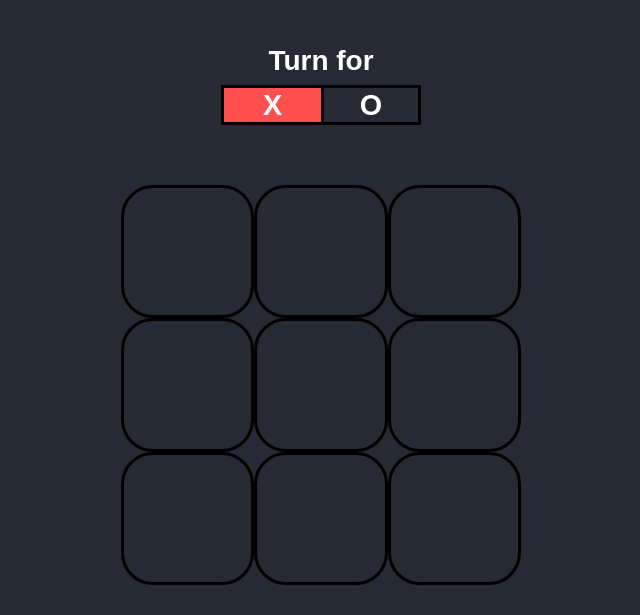
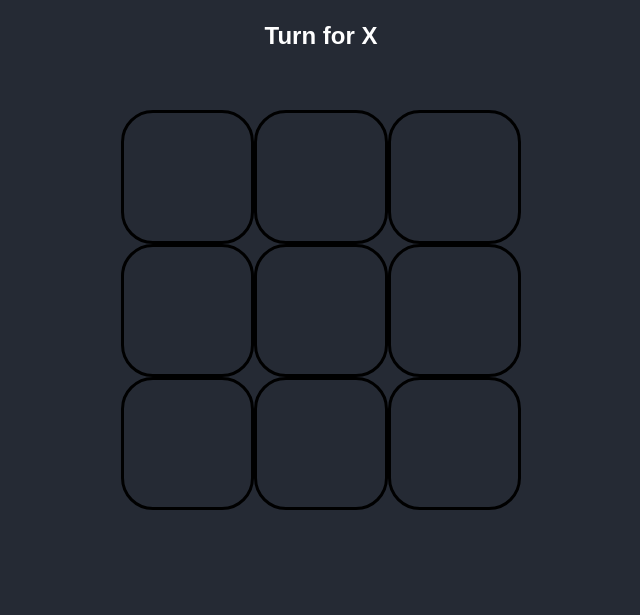
Before and after one commit to Mahlet-Asrat/PRODIGY_03, a plain HTML site: page Tic_Tac_Toe/index.html in a window 1280 px wide. Shown: the part 238-853 px from the top of the page, without its empty margins (319-959 px from the left). After the commit the page ends 800 px from the top, so only its background shows below. Drawn offline with Linux system fonts and the light colour scheme.

Commit message:
index.html

```diff
--- a/Tic_Tac_Toe/index.html
+++ b/Tic_Tac_Toe/index.html
@@ -8,12 +8,10 @@
 </head>
 <body>
     <h1 class="tic"> Tic Tac Toe</h1>
-    <div class="turn-container">
-        <h3> Turn for </h3>
-        <div class="turn-box align"> X </div>
-        <div class="turn-box align"> O </div>
-        <div class="bg"> </div>
-    </div>
+
+    <h2 class="turn"> Turn for  <span id="xo" > X </span> </h2>
+
+
     <div class="main-grid">
         <div class="box align"> 0 </div>
         <div class="box align"> 1 </div>
```
